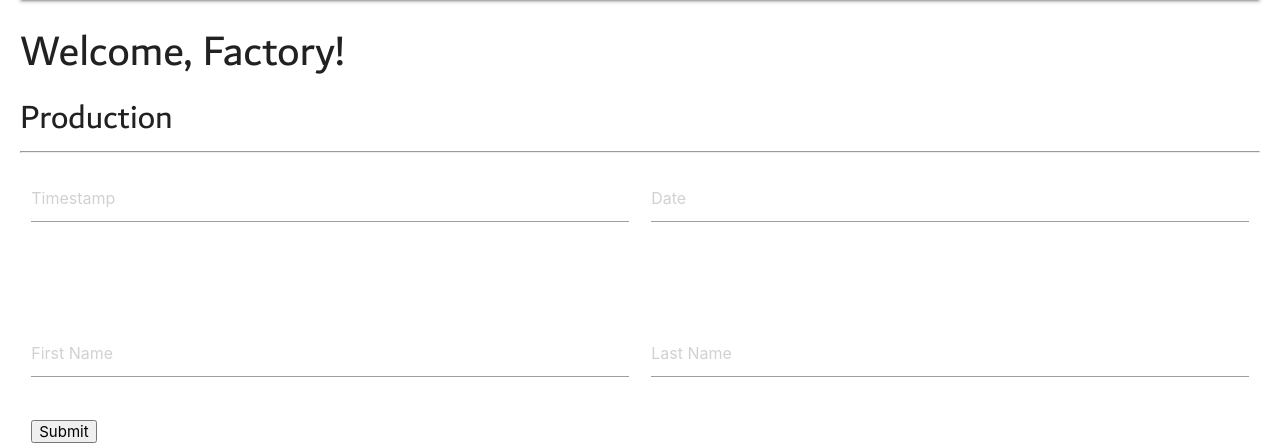
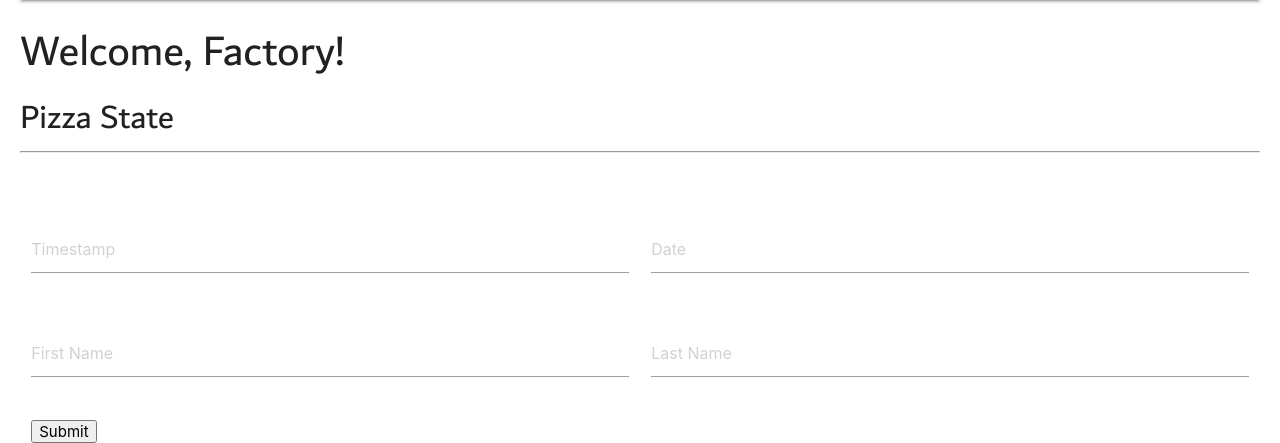
Before and after one commit to AlexAlBasosi/pizza-on-the-blockchain, a Flask app: page /factory in a window 1280 px wide. Shown: the part 84-527 px from the top of the page. Run offline with Flask 2, Linux system fonts and the light colour scheme; some libraries are stand-ins or nearby versions.

Commit message:
Update factory.html

```diff
--- a/templates/factory.html
+++ b/templates/factory.html
@@ -5,11 +5,24 @@
     <h3>Welcome, {{ title }}!</h3>
 
     <div class="create">
-      <h4>Production</h4>
+      <h4>Pizza State</h4>
       <hr/>
       <!-- START FORM -->
         <div class="row">
           <form class="col s12" action="submitPizza" method="POST">
+          <!-- State -->
+            <div class="row">
+              <div class="input-field col s12">
+                <select name="state">
+                  <option value="" disabled selected>Choose pizza state</option>
+                  <option value="production">Production</option>
+                  <option value="freezing">Freezing</option>
+                  <option value="packaging">Packaging</option>
+                  <option value="distribution">Distribution</option>
+                </select>
+              </div>
+            </div>
+
             <!-- Timestamp/Date -->
             <div class="row">
               <div class="input-field col s6">
@@ -17,18 +30,6 @@
               </div>
               <div class="input-field col s6">
                 <input placeholder="Date" name="date" type="text" >
-              </div>
-            </div>
-            <!-- State/Owner -->
-            <div class="row">
-              <div class="input-field col s12">
-                <select name="state">
-                  <option value="" disabled selected>Choose your option</option>
-                  <option value="production">Production</option>
-                  <option value="freezing">Freezing</option>
-                  <option value="packaging">Packaging</option>
-                  <option value="distribution">Distribution</option>
-                </select>
               </div>
             </div>
             <!-- First Name/Last Name -->
```
